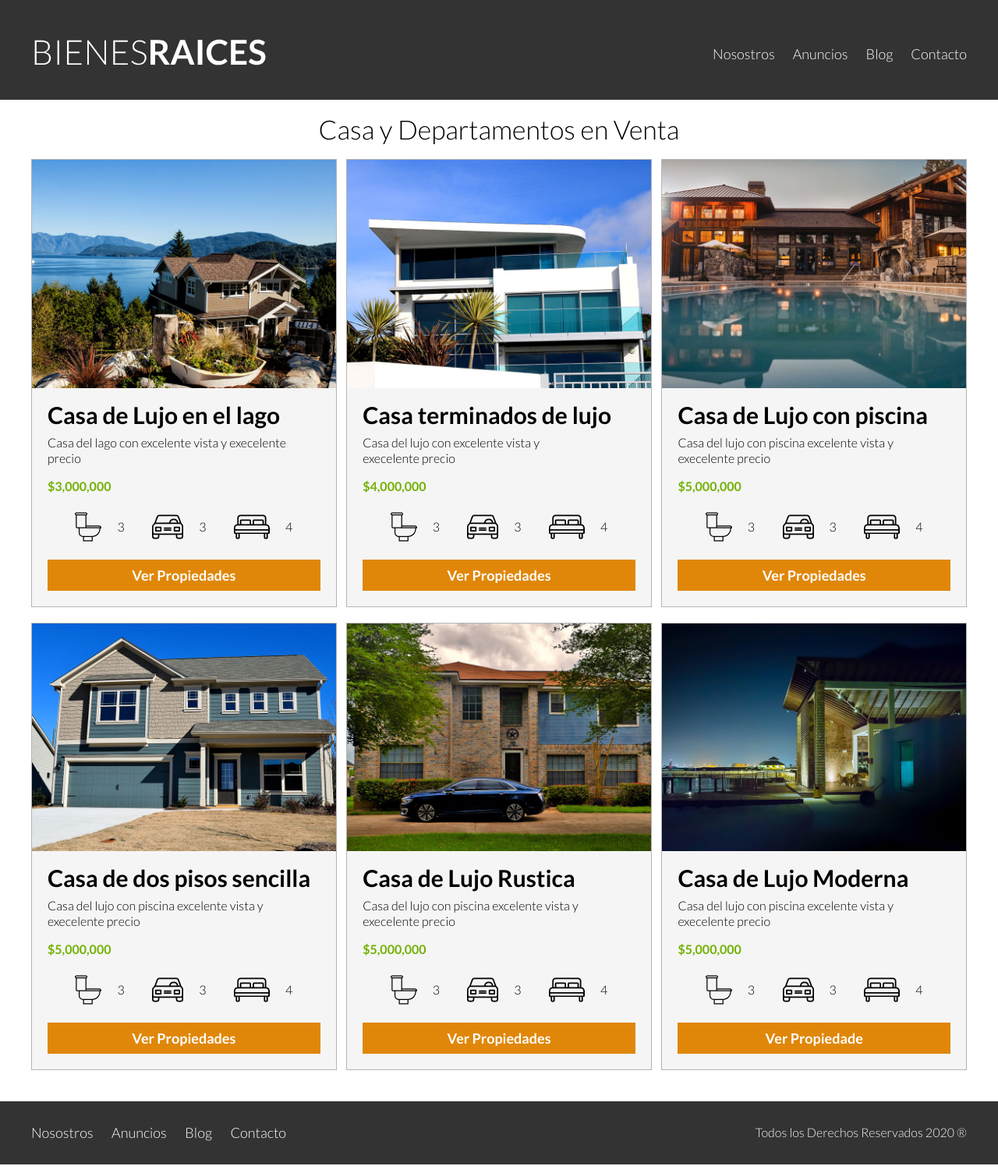
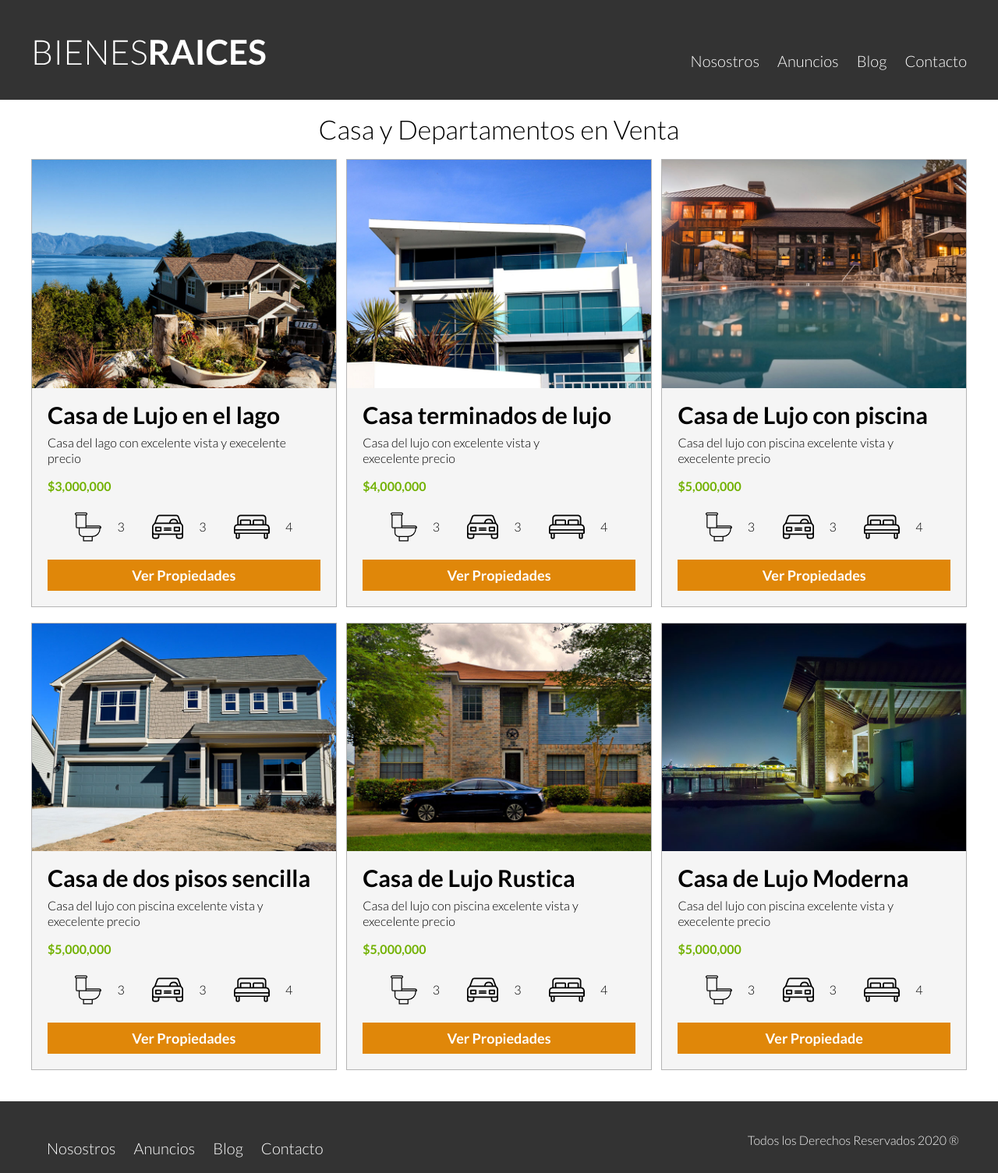
Before and after one commit to josepablo9409/BienesRaices, a plain HTML site: page anuncios.html in a window 1280 px wide. Shown: the whole page at 78% size. Drawn offline with Linux system fonts and the light colour scheme.

Commit message:
Update style.css

```diff
--- a/css/style.css
+++ b/css/style.css
@@ -23,6 +23,7 @@ max-width: 100%;
 }
 
 .contenedor{
+    width: 95%;
 
     max-width: 120rem;/*1200px*/
   margin: 0 auto 0 auto ;
@@ -69,7 +70,17 @@ margin-bottom: 2rem ;
     padding: 1rem 3rem;
     display: inline-block;
     text-align: center;
+    border: none;
+    display: block;
+    flex: 0 0 100%;
 
+}
+@media (min-width: 768px) {
+
+    .boton{
+        display: inline-block;
+        flex: 0 0 auto;
+    }
 }
 .boton:hover{
 
@@ -110,6 +121,12 @@ cursor: pointer;
     display: flex;
     flex-direction: column;
     justify-content:space-between ;
+    text-align: center;
+}
+@media (min-width: 768px) {
+    .contenido-header{
+        text-align: left;
+    }
 }
 .contenido-header h1{
 
@@ -120,10 +137,16 @@ cursor: pointer;
 
 }
 .barra{
+
+padding-top: 3rem ;
+}
+@media (min-width: 768px) {
+    .barra{
         display: flex;
         justify-content: space-between;
         align-items: center;
-padding-top: 3rem ;
+
+        }
 }
 
 /* Navegacion */
@@ -131,8 +154,17 @@ padding-top: 3rem ;
 
     color:white;
     text-decoration: none;
-    font-size: 1.8rem;
-    margin-right: 2rem;
+    font-size: 2rem;
+    display: block;
+    margin-top: 2rem;
+}
+@media (min-width: 768px) {
+    .navegacion a {
+        display: inline-block;
+        justify-content: space-between;
+        margin-left: 2rem;
+        font-size: 2rem;
+    }
 }
 
 .navegacion a:hover{
@@ -140,25 +172,29 @@ padding-top: 3rem ;
     color:#71b100;
 }
 
-.navegacion a:last-of-type{
-    margin: 0;
-}
+
 
 /*iconos nostros */
 
-
+@media (min-width: 768px) {
     .iconos-nosotros{
 
         display: flex;
         justify-content: space-between;
 
+    }
+}
+.icono{
+
+text-align: center;
 
 }
 
+@media (min-width: 768px) {
     .icono{
 
         flex-basis: calc(33.3% - 1rem) ;
-text-align: center;
+    }
 
 }
 
@@ -169,11 +205,13 @@ text-transform: uppercase;
 
 /*Anuncios*/
 
+@media (min-width: 768px) {
     .contenedor-anuncio{
 
         display: flex;
         justify-content: space-between;
         flex-wrap: wrap;
+    }
 }
 .anuncio{
 
@@ -183,6 +221,13 @@ text-transform: uppercase;
     background:#f5f5f5 ;
     margin-bottom: 2rem;
 
+}
+@media (min-width: 768px) {
+
+    .anuncio{
+
+        flex-shrink: 0;
+        flex-basis: calc(33.3% - 1rem);}
 }
 .contenido-anuncio{
 padding: 2rem ;
@@ -244,7 +289,7 @@ display: flex;
 }
 .contenido-contacto{
 
-    flex: 1;
+    flex: 0 0 95%;
     color:white;
 }
 
@@ -254,7 +299,7 @@ display: flex;
 }
 
 /*Seccion inferior*/
-
+@media (min-width: 768px) {
     .seccion-inferior{
         display: flex!important;
         justify-content: space-between;
@@ -267,12 +312,15 @@ flex-basis: 60%;
         .seccion-inferior .testimoniales{
             flex-basis: calc(40% - 2rem);
         }
+}
+
 
 .entrada-blog{
     display: flex;
     justify-content: space-between;
     margin-bottom: 2rem;
 }
+
 .entrada-blog .imagen{
 flex-basis: 40%;
 }
@@ -359,19 +407,28 @@ font-weight: 300;
 
 .contenedor-footer{
 padding: 3rem 0;
+text-align: center;
+padding-bottom: 2rem;
+
+}
+
+@media (min-width: 768px) {
+    .contenedor-footer{
+
         display: flex;
         justify-content: space-between;
-
-
+        }
 }
 .copyrigth{
-margin: 0;
+margin: 1rem;
 color: #f5f5f5;
 
 }
 
 /*INTERNAS*/
 /*Nosostros*/
+
+@media (min-width: ) {
     .contenido-nosotros{
 
         display: grid;
@@ -379,6 +436,8 @@ color: #f5f5f5;
         grid-column-gap: 2rem;
 
     }
+}
+
 .texto-nosotros blockquote{
 
 font-weight: 900;
```
Lines whose indentation alone changed are shown as unchanged.
